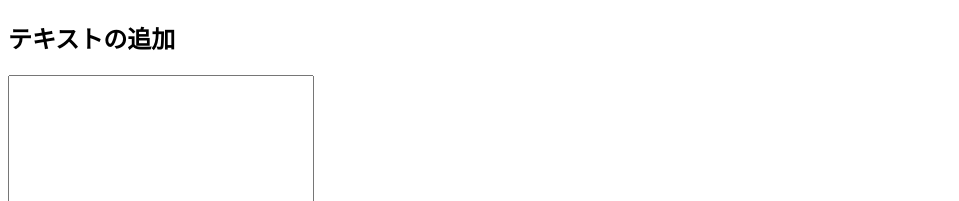
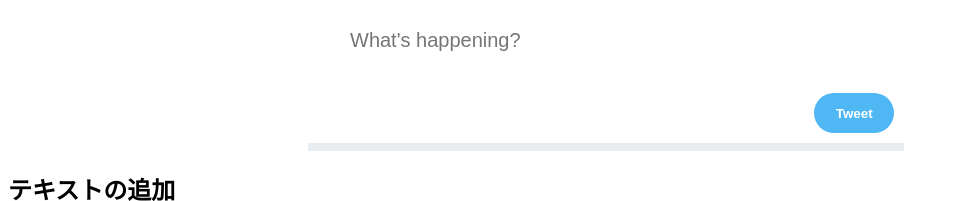
Before and after one commit to Tarec39/TwitterMemo, a React (Create React App) app in the folder client/: page / in a window 1280 px wide. Shown: the top 201 px of the page, without its empty margins (0-959 px from the left). Built offline with nearby package versions, Linux system fonts and the light colour scheme; no server answers.

Commit message:
[update]デザインの枠 #28

```diff
--- a/client/src/index.tsx
+++ b/client/src/index.tsx
@@ -9,6 +9,8 @@ import { useAddTweetBox } from './hooks/useAddTweetBox'
 import { TweetList } from './components/Output/TweetList'
 import { MakeTweet } from './components/TweetBox/MakeTweet'
 import { WordCount } from './components/TweetBox/WordCount'
+
+import { Component } from './components/scratch/Component'
 
 const App = () => {
   /**
@@ -29,6 +31,8 @@ const App = () => {
 
   return(
     <>
+      <Component />
+
       <MakeTweet
         value={textAreaEl!}
         isDisabled={isDisabled}
```
